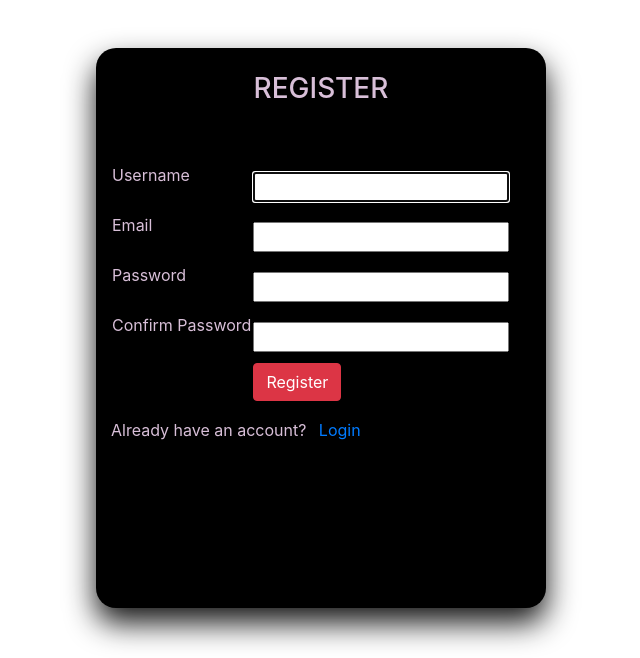
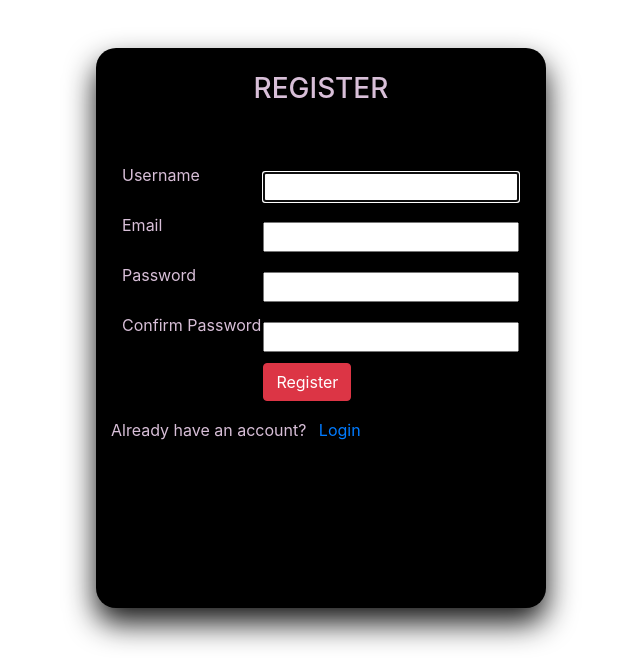
Before and after one commit to deepadeepu/articles, a Django app: a page that uses dashboard/templates/dashboard/register.html in a window 1280 px wide. Shown: the part 72-730 px from the top of the page, without its empty margins (319-959 px from the left). Run offline with Django 3.2, Linux system fonts and the light colour scheme; some libraries are stand-ins or nearby versions.

Commit message:
all changes

```diff
--- a/dashboard/templates/dashboard/register.html
+++ b/dashboard/templates/dashboard/register.html
@@ -52,7 +52,7 @@
     <br>
     <h3 style='text-align:center;'>REGISTER</h3> <br> <br>
     <form method='post'>{% csrf_token %}
-<table><tr><td>
+<table style="margin-left: 10px;"><tr><td>
 <div class="form-group">
 <label for="">Username</label>
 </td><td>
```
